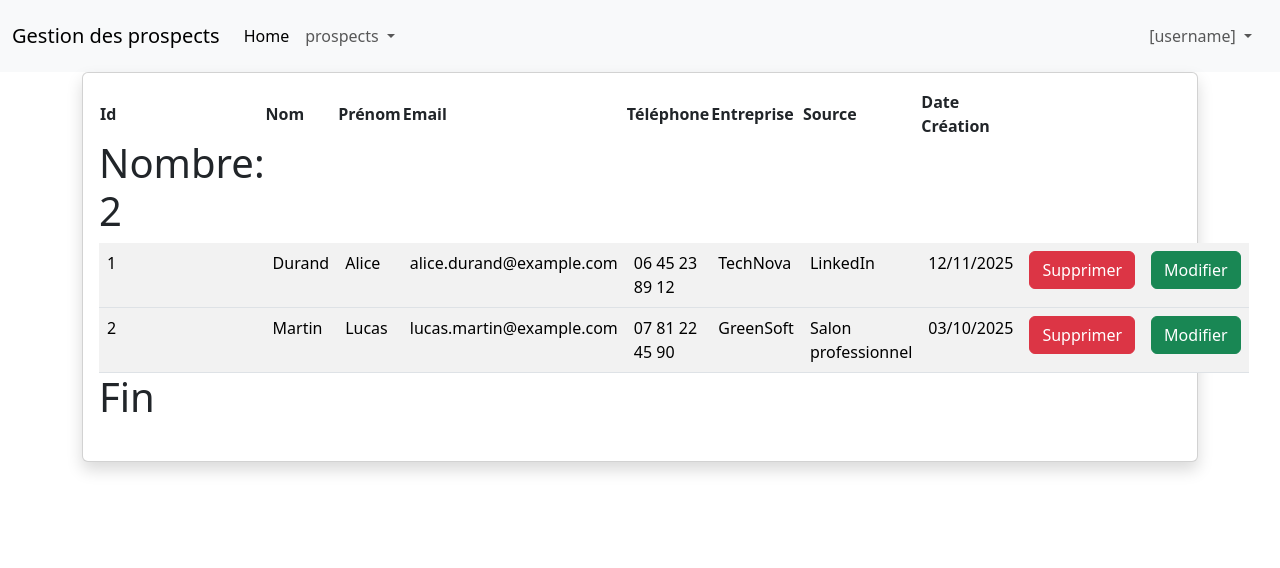
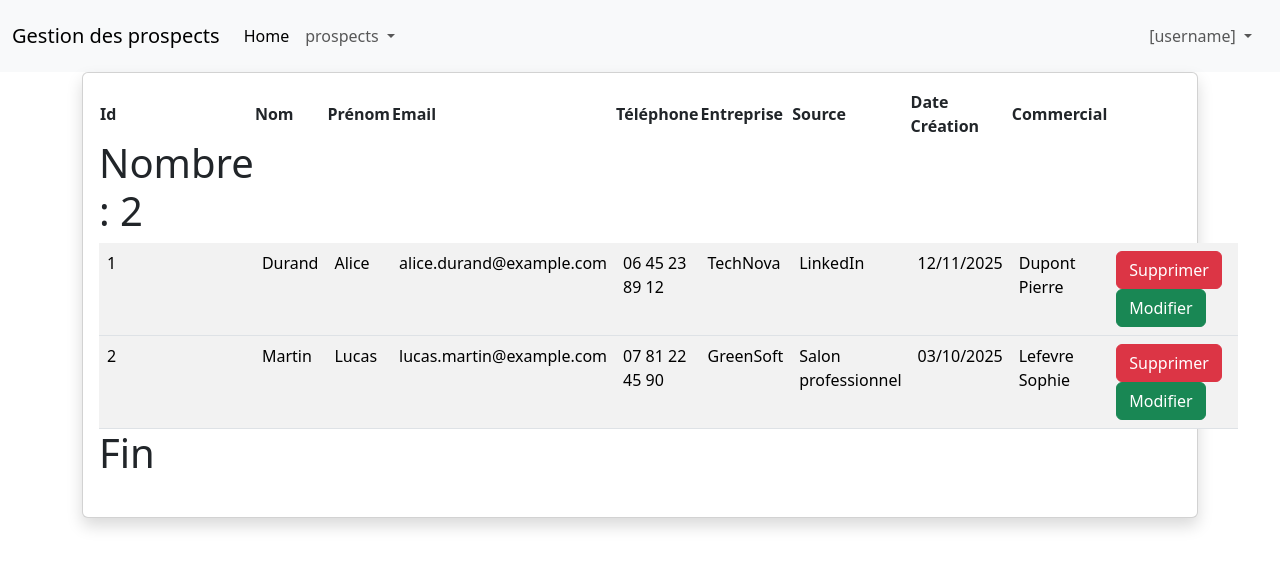
Before and after one commit to refschool/coursSpringAngular, an Angular app in the folder Angular/MesProspects/: page /prospects in a window 1280 px wide. Shown: the top 568 px of the page. Built offline with nearby package versions, Linux system fonts and the light colour scheme.

Commit message:
Ajouter Commercial dans le formulaire d'ajout des prospects

```diff
--- a/Angular/MesProspects/src/app/add-prospect/add-prospect.html
+++ b/Angular/MesProspects/src/app/add-prospect/add-prospect.html
@@ -44,6 +44,20 @@
             <input type="date" [(ngModel)]="newProspect.date_creation" name="date_creation" class="form-control">
         </div>
 
+        <div class="col-sm-4 col-md-4 col-lg-4">
+            <label>Commercial</label>
+            <select class="form-control form-control-lg" id="idCommercial" name="idCommercial"
+                [(ngModel)]="newIdCommercial">
+
+                @for (com of commercial; track com.id_commercial) {
+                <option [value]="com.id_commercial">
+                    {{ com.nom }} {{ com.prenom }}
+                </option>
+                }
+
+            </select>
+        </div>
+
         <div class="mt-2">
             <button type="submit" (click)="addProspect()" class="btn btn-success">
                 Ajouter
--- a/Angular/MesProspects/src/app/add-prospect/add-prospect.ts
+++ b/Angular/MesProspects/src/app/add-prospect/add-prospect.ts
@@ -2,6 +2,8 @@ import { Component, OnInit } from '@angular/core';
 import { FormsModule } from '@angular/forms';
 import { Prospect } from '../model/prospect.model';
 import { ProspectService } from '../services/prospect';
+import { Commercial } from '../model/commercial.model';
+import { Router } from '@angular/router';
 @Component({
   selector: 'app-add-prospect',
   imports: [FormsModule
@@ -12,14 +14,29 @@ import { ProspectService } from '../services/prospect';
 export class AddProspect implements OnInit {
   newProspect = new Prospect();
   message: string = "";
-  constructor(private prospectService: ProspectService) { }
-  ngOnInit(): void {
 
+  commercial!: Commercial[];
+  newIdCommercial!: number;
+  newCommercial!: Commercial;
+
+  constructor(
+    private prospectService: ProspectService,
+    private router: Router
+  ) { }
+
+  ngOnInit() {
+    this.commercial = this.prospectService.listeCommerciaux();
   }
+
   addProspect() {
-    console.log(this.newProspect);
+    this.newCommercial =
+      this.prospectService.consulterCommercial(this.newIdCommercial);
+
+    this.newProspect.commercial = this.newCommercial;
+
     this.prospectService.ajouterProspect(this.newProspect);
-    this.message = "Ajouté avec succès"
+
+    this.router.navigate(['prospects']);
   }
 
 }
--- a/Angular/MesProspects/src/app/prospects/prospects.html
+++ b/Angular/MesProspects/src/app/prospects/prospects.html
@@ -2,7 +2,7 @@
     <div class="card shadow mb-4">
         <div class="card-body">
             <table class="table table-striped">
-                @if(prospects.length!=0){
+                @if(prospects.length != 0){
                 <tr>
                     <th>Id</th>
                     <th>Nom</th>
@@ -12,16 +12,20 @@
                     <th>Entreprise</th>
                     <th>Source</th>
                     <th>Date Création</th>
+                    <th>Commercial</th>
                 </tr>
                 }
-                @for (prospect of prospects; track prospect.id_prospect; let index=$index; let nbr=$count; let first=
-                $first; let last=$last) {
+
+                @for (prospect of prospects; track prospect.id_prospect; let index = $index; let nbr = $count; let first
+                = $first; let last = $last) {
+
                 @if(first){
-                <h1>Nombre: {{nbr}}</h1>
+                <h1>Nombre : {{ nbr }}</h1>
                 }
+
                 <tbody>
                     <tr>
-                        <td>{{ index+1 }}</td>
+                        <td>{{ index + 1 }}</td>
                         <td>{{ prospect.nom }}</td>
                         <td>{{ prospect.prenom }}</td>
                         <td>{{ prospect.email }}</td>
@@ -29,17 +33,28 @@
                         <td>{{ prospect.entreprise }}</td>
                         <td>{{ prospect.source }}</td>
                         <td>{{ prospect.date_creation | date:'dd/MM/yyyy' }}</td>
-                        <td><a class="btn btn-danger" (click)="supprimerProspect(prospect)">Supprimer</a></td>
-                        <td><a class="btn btn-success"
-                                [routerLink]="['/updateProspect',prospect.id_prospect]">Modifier</a></td>
+                        <td>{{ prospect.commercial?.nom }} {{ prospect.commercial?.prenom }}</td>
+
+                        <td>
+                            <a class="btn btn-danger me-2" (click)="supprimerProspect(prospect)">
+                                Supprimer
+                            </a>
+
+                            <a class="btn btn-success" [routerLink]="['/updateProspect', prospect.id_prospect]">
+                                Modifier
+                            </a>
+                        </td>
                     </tr>
                 </tbody>
+
                 @if(last){
                 <h1>Fin</h1>
                 }
+
                 }
+
                 @empty{
-                <h1>Aucun produit trouvé !</h1>
+                <h1>Aucun prospect trouvé !</h1>
                 }
             </table>
         </div>
--- a/Angular/MesProspects/src/app/services/prospect.ts
+++ b/Angular/MesProspects/src/app/services/prospect.ts
@@ -97,4 +97,12 @@ export class ProspectService {
       this.prospects.splice(index, 0, prospect); // insérer le nouvel élément
     }
   }
+
+  listeCommerciaux(): Commercial[] {
+    return this.commercial;
+  }
+
+  consulterCommercial(id: number): Commercial {
+    return this.commercial.find(com => com.id_commercial === id)!;
+  }
 }
```
